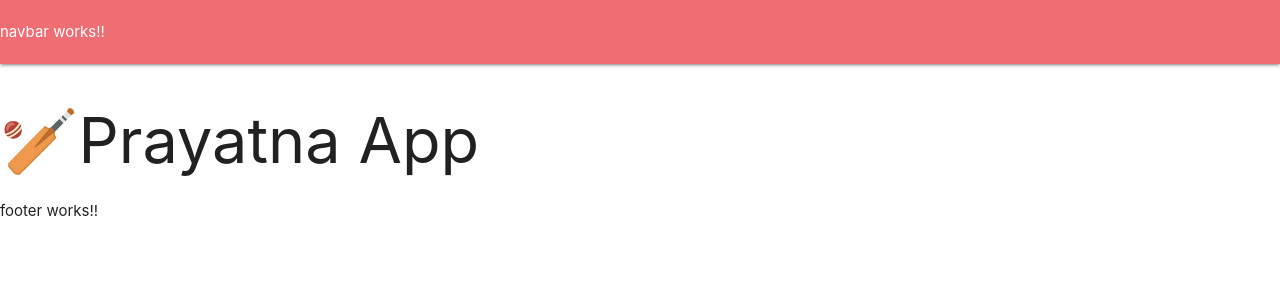
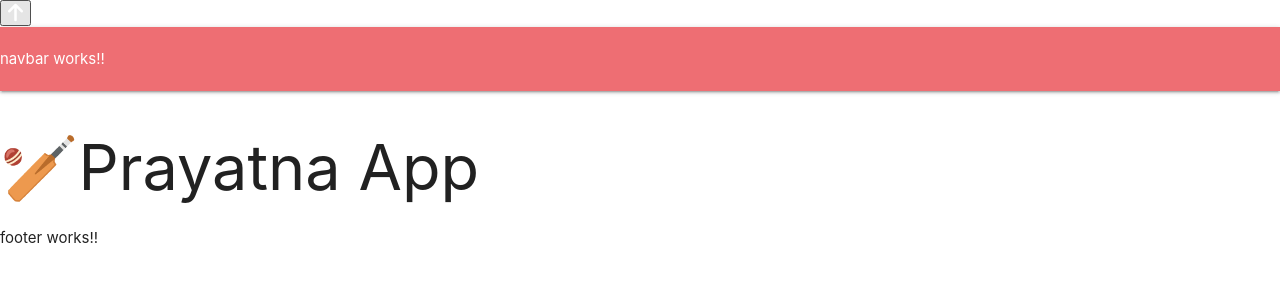
Before and after one commit to ambarvm/prayatna-app, a PHP site: page / in a window 1280 px wide. Shown: the top 300 px of the page. Run offline with PHP 8.4, Linux system fonts and the light colour scheme; some libraries are stand-ins or nearby versions.

Commit message:
Update index.php
index.php has been updated with the addition of some HTML code.

```diff
--- a/public/index.php
+++ b/public/index.php
@@ -3,6 +3,9 @@
 <html lang="en">
 
 <head>
+	<link rel="stylesheet" href="https://cdnjs.cloudflare.com/ajax/libs/materialize/1.0.0/css/materialize.min.css">
+	<script src='https://kit.fontawesome.com/a076d05399.js'></script>
+	<link rel="stylesheet" href="https://cdnjs.cloudflare.com/ajax/libs/font-awesome/4.7.0/css/font-awesome.min.css">
 	<?php include('../components/common-head.php') ?>
 	<link rel="stylesheet" href="./css/index.css">
 
@@ -10,6 +13,7 @@
 </head>
 
 <body>
+	<button onclick="topFunction()" id="myBtn" title="Go to top"><i class='fas fa-arrow-up' style='font-size:20px;color:white'></i></button>
 	<?php include('../components/navbar.php') ?>
 
 	<main>
```
